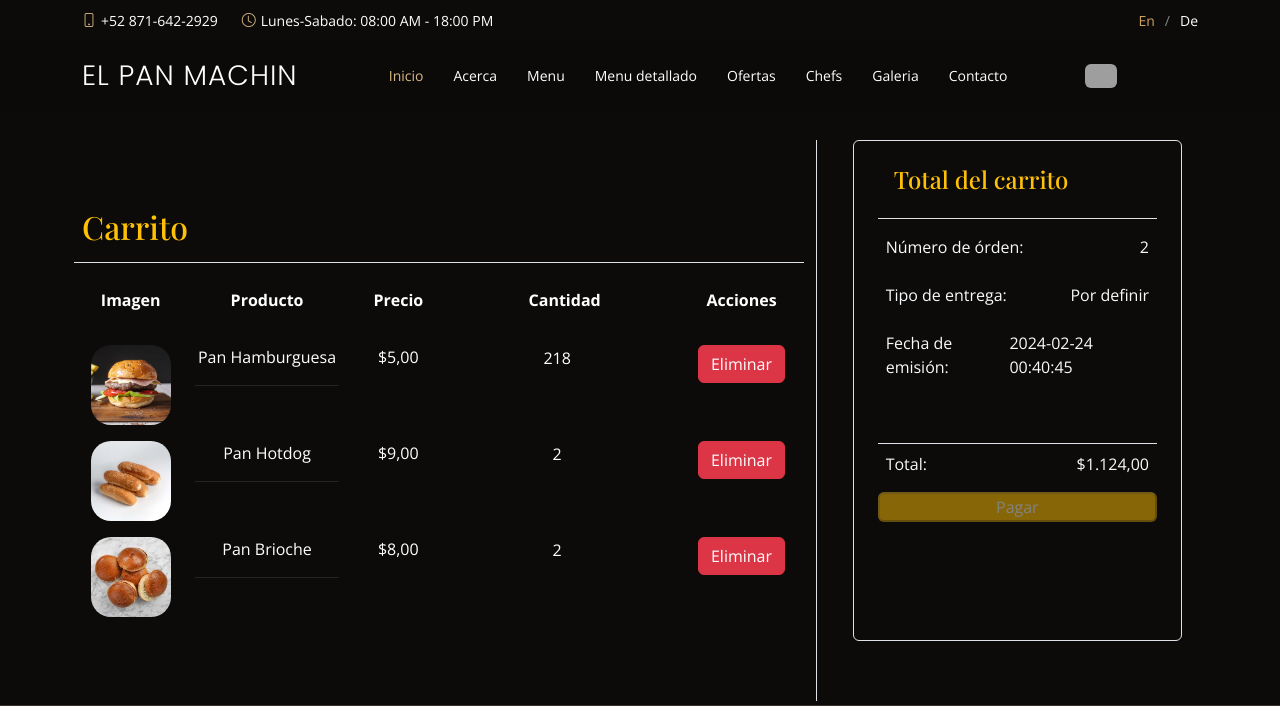
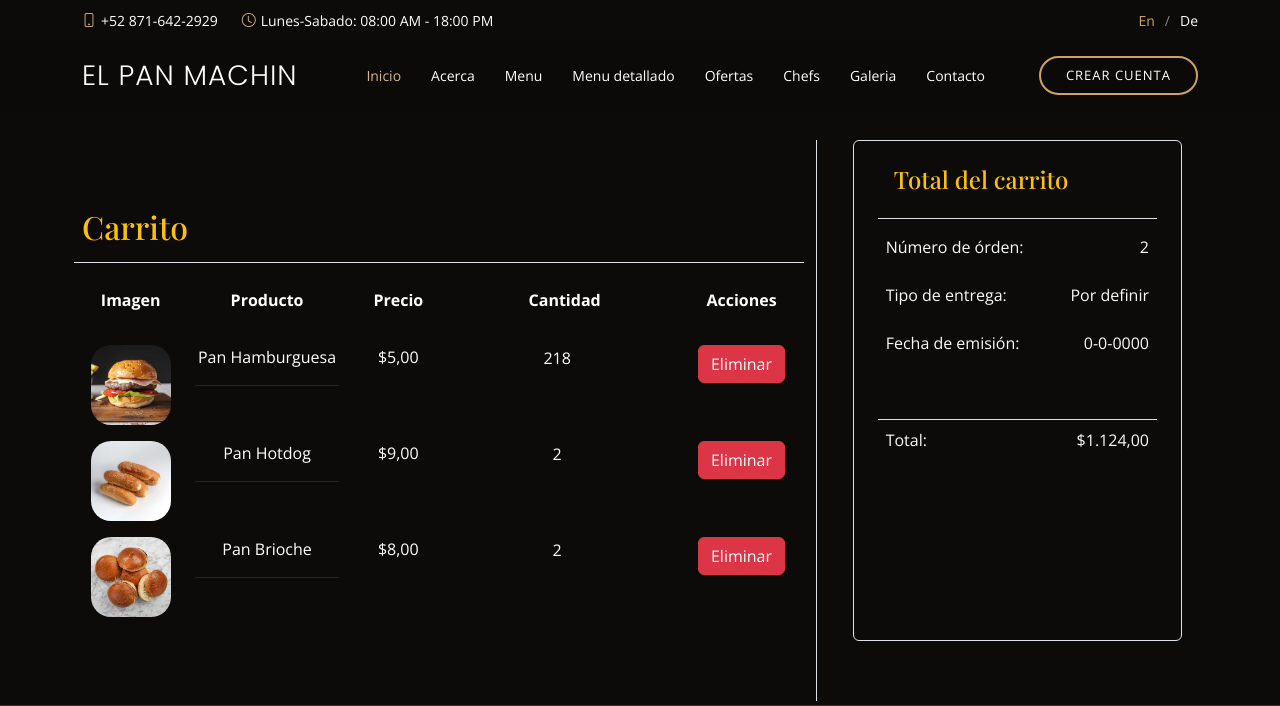
Before and after one commit to herbstluft/panaderia, a PHP site: page /panaderia/src/views/user/carrito.php in a window 1280 px wide. Shown: the top 706 px of the page. Run offline with PHP 8.4, Linux system fonts and the light colour scheme; a user stored in the database is signed in; data comes from the database, SQL or seed files in the repository; some web fonts are replaced; grey boxes are pictures that could not be loaded.

Commit message:
update carrito

```diff
--- /dev/null
+++ b/src/scripts/cart/actualizar_carrito.php
@@ -0,0 +1,67 @@
+<?php
+use MyApp\data\Database;
+
+require("../../../vendor/autoload.php");
+
+$db = new Database;
+
+session_start();
+
+$id_usuario = $_SESSION['id_usuario'];
+
+$sql_carrito = "SELECT detalle_orden.*, productos.*, ip.*
+                FROM detalle_orden
+                JOIN productos ON detalle_orden.id_producto = productos.id_producto
+                LEFT JOIN img_productos ip ON productos.id_producto = ip.id_producto
+                WHERE detalle_orden.id_usuario = '$id_usuario'";
+$carrito_all = $db->seleccionarDatos($sql_carrito);
+
+if (empty($carrito_all)) {
+    // Si el carrito está vacío, imprimir el mensaje correspondiente
+    $html = '
+    <div class="d-flex align-items-center gap-3 colspan-5" style="background:transparent;">
+                <img src="../../../assets/img/oops.png" alt="" style="background:transparent" width="72px">
+                <span style="background:transparent; color:white">No has agregado <br> nada a tu carrito</span>
+            </div>';
+    $totalHtml = ''; // Dejar el total vacío si no hay elementos en el carrito
+} else {
+    // Si el carrito no está vacío, generar el HTML para la tabla y el total
+    $html = '';
+    foreach ($carrito_all as $producto) {
+        $html .= '<tr data-id="' . $producto['id_producto'] . '">';
+        $html .= '<td style="background:transparent"><img style="width:80px; border-radius:20px; heigth:auto" src="/panaderia/assets/img/images_product/' . $producto['nombre_imagen'] . '" alt=""></td>';
+        $html .= '<td style="background:transparent; color:white">' . $producto['nom_producto'] . '<hr style="opacity:0.1; color:white"></td>';
+        $html .= '<td style="background:transparent; color:white">' . "$" . number_format($producto['precio'], 2, ',', '.') . '</td>';
+        $html .= '<td style="background:transparent; color:white"><input style="background:transparent;color:white; border:none; outline:none; text-align:center" type="number" value="' . $producto['cantidad'] . '"  min="1" required></td>';
+        $html .= '<td style="background:transparent; color:white"><button type="button" class="btn btn-danger">Eliminar</button></td>';
+        $html .= '</tr>';
+    }
+
+    $total = 0;
+    foreach ($carrito_all as $producto) {
+        $total += $producto['cantidad'] * $producto['precio'];
+        $num_orden = $producto['id_orden'];
+    }
+
+    $totalHtml = '<h4 class="card-title text-warning border-bottom ps-3 pb-4">Total del carrito</h4>';
+    $totalHtml .= '<div class="text-light d-flex justify-content-between my-2 p-2">';
+    $totalHtml .= '<span>Número de órden:</span>';
+    $totalHtml .= '<span>' . ((!empty($num_orden)) ?  $num_orden : '-') . '</span>';
+    $totalHtml .= '</div>';
+    $totalHtml .= '<div class="text-light d-flex justify-content-between my-2 p-2">';
+    $totalHtml .= '<span>Tipo de entrega:</span>';
+    $totalHtml .= '<span>' . ((!empty($tipo_entrega)) ? $tipo_entrega : 'Por definir') . '</span>';
+    $totalHtml .= '</div>';
+    $totalHtml .= '<div class="text-light d-flex justify-content-between my-2 p-2">';
+    $totalHtml .= '<span>Fecha de emisión:</span>';
+    $totalHtml .= '<span>' . ((!empty($fecha_emision)) ? $fecha_emision : '0-0-0000') . '</span>';
+    $totalHtml .= '</div>';
+    $totalHtml .= '<br>';
+    $totalHtml .= '<div class="text-light d-flex justify-content-between border-top my-2 p-2 mt-4">';
+    $totalHtml .= '<span>Total:</span>';
+    $totalHtml .= '<span> $' . ((!empty($total)) ? number_format($total, 2, ',', '.') : '$9.00') . '</span>';
+    $totalHtml .= '</div>';
+}
+
+echo json_encode(['carrito' => $html, 'total' => $totalHtml]);
+?>
--- a/src/views/user/carrito.php
+++ b/src/views/user/carrito.php
@@ -1,54 +1,31 @@
-<?php
-
-use MyApp\data\Database;
-
-require("../../../vendor/autoload.php");
-
-$db = new Database;
-
-session_start();
-
-$id_usuario = $_SESSION['id_usuario'];
-
-$sql_carrito = "SELECT detalle_orden.*, productos.*, ip.*
-                FROM detalle_orden
-                JOIN productos ON detalle_orden.id_producto = productos.id_producto
-                LEFT JOIN img_productos ip ON productos.id_producto = ip.id_producto
-                WHERE detalle_orden.id_usuario = '$id_usuario'";
-$carrito_all = $db->seleccionarDatos($sql_carrito);
-
-?>
-
 <!DOCTYPE html>
 <html lang="en">
 
 <head>
     <title>Carrito de compras</title>
-
     <meta charset="UTF-8">
     <meta name="viewport" content="width=device-width, initial-scale=1.0">
 
-
     <!-- Favicons -->
-    <link rel="icon" href="../../../assets/svg/shopping-cart.svg" type="image/x-icon">
-    <link href="../../../assets/img/apple-touch-icon.png" rel="apple-touch-icon">
+    <link href="/panaderia/assets/img/favicon.png" rel="icon">
+    <link href="/panaderia/assets/img/apple-touch-icon.png" rel="apple-touch-icon">
 
     <!-- Google Fonts -->
-    <link href="https://fonts.googleapis.com/css?family=Open+Sans:300,300i,400,400i,600,600i,700,700i|Playfair+Display:ital,wght@0,400;0,500;0,600;0,700;1,400;1,500;1,600;1,700|Poppins:300,300i,400,400i,500,500i,600,600i,700,700i" rel="stylesheet">
+    <link
+        href="https://fonts.googleapis.com/css?family=Open+Sans:300,300i,400,400i,600,600i,700,700i|Playfair+Display:ital,wght@0,400;0,500;0,600;0,700;1,400;1,500;1,600;1,700|Poppins:300,300i,400,400i,500,500i,600,600i,700,700i"
+        rel="stylesheet">
 
-    <link href="https://cdn.jsdelivr.net/npm/bootstrap@5.3.3/dist/css/bootstrap.min.css" rel="stylesheet" integrity="sha384-QWTKZyjpPEjISv5WaRU9OFeRpok6YctnYmDr5pNlyT2bRjXh0JMhjY6hW+ALEwIH" crossorigin="anonymous">
-    <script src="https://cdn.jsdelivr.net/npm/bootstrap@5.3.3/dist/js/bootstrap.bundle.min.js" integrity="sha384-YvpcrYf0tY3lHB60NNkmXc5s9fDVZLESaAA55NDzOxhy9GkcIdslK1eN7N6jIeHz" crossorigin="anonymous"></script>
     <!-- Vendor CSS Files -->
-    <link href="../../../assets/vendor/animate.css/animate.min.css" rel="stylesheet">
-    <link href="../../../assets/vendor/aos/aos.css" rel="stylesheet">
-    <link href="../../../assets/vendor/bootstrap/css/bootstrap.min.css" rel="stylesheet">
-    <link href="../../../assets/vendor/bootstrap-icons/bootstrap-icons.css" rel="stylesheet">
-    <link href="../../../assets/vendor/boxicons/css/boxicons.min.css" rel="stylesheet">
-    <link href="../../../assets/vendor/glightbox/css/glightbox.min.css" rel="stylesheet">
-    <link href="../../../assets/vendor/swiper/swiper-bundle.min.css" rel="stylesheet">
+    <link href="/panaderia/assets/vendor/animate.css/animate.min.css" rel="stylesheet">
+    <link href="/panaderia/assets/vendor/bootstrap/css/bootstrap.min.css" rel="stylesheet">
+    <link href="/panaderia/assets/vendor/bootstrap-icons/bootstrap-icons.css" rel="stylesheet">
+    <link href="/panaderia/assets/vendor/boxicons/css/boxicons.min.css" rel="stylesheet">
+    <link href="/panaderia/assets/vendor/glightbox/css/glightbox.min.css" rel="stylesheet">
+    <link href="/panaderia/assets/vendor/swiper/swiper-bundle.min.css" rel="stylesheet">
+    <script src="https://code.jquery.com/jquery-3.6.0.min.js"></script>
 
     <!-- Template Main CSS File -->
-    <link href="../../../assets/css/style.css" rel="stylesheet">
+    <link href="/panaderia/assets/css/style.css" rel="stylesheet">
 
     <style>
     .fixed-top {
@@ -58,16 +35,15 @@
     @media (min-width: 768px) {
         .border-md-end {
             border-right: 1px solid #dee2e6;
-                /* Puedes ajustar el color según tus necesidades */
         }
     }
     </style>
-
 
 </head>
 
 <body>
 
+    <audio id="notificationSound" src="/panaderia/assets/audio/notificacion.mp3"></audio>
 
     <?php include('../../../templates/navbar.php'); ?>
     <br>
@@ -79,93 +55,29 @@
                     <h2 class="text-warning p-2">Carrito</h2>
                 </div>
                 <div class="m-auto h-100 d-flex justify-content-center">
-                    <?php
 
-
-                    if (empty($carrito_all)) {
-                    ?>
-
-                        <div class="d-flex align-items-center gap-3" style="opacity: 30%;">
-                            <img src="../../../assets/img/oops.png" alt="" width="72px">
-                            <span>No has agregado <br> nada a tu carrito</span>
-                        </div>
-                    <?php
-                    } else {
-                    ?>
-                        <div class="table-responsive w-100" >
-                            <table class="table  text-center text-middle table-borderless" style="border-radius:20px; background: transparent;" >
-                                <thead >
+                    <div class="table-responsive w-100">
+                        <table id="carrito-table" class="table text-center text-middle table-borderless"
+                            style="border-radius:20px; background: transparent;">
+                            <thead>
                                 <tr>
                                     <th style="background:transparent; color:white; padding:25px">Imagen </th>
                                     <th style="background:transparent; color:white; padding:25px">Producto</th>
                                     <th style="background:transparent; color:white; padding:25px">Precio</th>
                                     <th style="background:transparent; color:white; padding:25px">Cantidad</th>
                                     <th style="background:transparent; color:white; padding:25px">Acciones</th>
-
                                 </tr>
                             </thead>
-                                <tbody>
-
-                                    <?php
-                                    foreach ($carrito_all as $producto) {
-                                    ?>
-                                        <tr>
-
-                                            <td style="background:transparent">  <img style="width:80px; border-radius:20px; heigth:auto"src="/panaderia/assets/img/images_product/<?php echo $producto['nombre_imagen'] ?>" alt="">  </td>
-                                            <td style="background:transparent; color:white"> <?php echo $producto['nom_producto'] ?> <hr style="opacity:0.1; color:white"> </td>
-                                            <td style="background:transparent; color:white"> <?php echo "$".number_format($producto['precio'], 2, ',', '.');   ?> </td>
-                                            <td style="background:transparent; color:white"> <input style="background:transparent;color:white; border:none; outline:none; text-align:center" type="number" value="<?php  echo $producto['cantidad'] ?>"  min="1" required>  </td>
-                                            <td style="background:transparent; color:white">  <button type="button" class="btn btn-danger">Eliminar</button> </td>
-
-                                        </tr>
-                                    <?php
-                                    }
-                                    ?>
-                                </tbody>
+                            <tbody></tbody>
                         </table>
                     </div>
-                    <?php
-                    }
-                    ?>
                 </div>
             </section>
+
             <section class="col-md-4 col-sm-12" style="margin-top:-60px">
                 <div class="h-100 card bg-transparent border p-2 ms-md-4">
-                    <div class="card-body">
-                        <h4 class="card-title text-warning border-bottom ps-3 pb-4">Total del carrito</h4>
-
-                        <?php
-                        $num_orden;
-                        $tipo_entrega;
-                        $fecha_emision;
-                        $total = 0;
-                        foreach ($carrito_all as $producto) {
-                            $num_orden = $producto['id_orden'];
-                            $tipo_entrega = $producto['tipo_entrega'];
-                            $fecha_emision = $producto['fecha'];
-                            $total += $producto['cantidad'] * $producto['precio'];
-                        }
-                        ?>
-                        <div class="text-light d-flex justify-content-between my-2 p-2">
-                            <span>Número de órden:</span>
-                            <span><?php echo $num_orden = (!empty($num_orden)) ?  $num_orden : '-'; ?></span>
-                        </div>
-                        <div class="text-light d-flex justify-content-between my-2 p-2">
-                            <span>Tipo de entrega:</span>
-                            <span> <?php echo $tipo_entrega = (!empty($tipo_entrega)) ? $tipo_entrega : 'Por definir'; ?> </span>
-                        </div>
-                        <div class="text-light d-flex justify-content-between my-2 p-2">
-                            <span>Fecha de emisión:</span>
-                            <span> <?php echo $fecha_emision = (!empty($fecha_emision)) ? $fecha_emision : '0-0-0000'; ?> </span>
-                        </div>
-                        <br>
-                        <div class="text-light d-flex justify-content-between border-top my-2 p-2 mt-4">
-                            <span>Total:</span>
-                            <span> $<?php echo (!empty($total)) ? number_format($total, 2, ',', '.') : '$9.00'; ?> </span>
-                        </div>
-                        <form action="">
-                            <button class="w-100 rounded-2 bg-warning text-light opacity-50" disabled style="cursor: pointer;">Pagar</button>
-                        </form>
+                    <div class="card-body" id="total-section">
+                        <!-- Aquí se cargará el contenido del total del carrito -->
                     </div>
                 </div>
             </section>
@@ -174,7 +86,187 @@
 
     <?php include('../../../templates/footer.php'); ?>
 
+    <!-- JavaScript Bundle with Popper -->
+    <script src="/panaderia/assets/vendor/bootstrap/js/bootstrap.bundle.min.js"></script>
+
+    <!-- Vendor JS Files -->
+    <script src="/panaderia/assets/vendor/aos/aos.js"></script>
+    <script src="/panaderia/assets/vendor/glightbox/js/glightbox.min.js"></script>
+    <script src="/panaderia/assets/vendor/swiper/swiper-bundle.min.js"></script>
+
+    <!-- Template Main JS File -->
+    <script src="/panaderia/assets/js/main.js"></script>
+
+    <script>
+    $(document).ready(function() {
+        var timer; // Variable para almacenar el temporizador
+
+        // Función para actualizar la cantidad del producto
+        function actualizarCantidad(id_producto, cantidad) {
+            $.ajax({
+                url: '../../scripts/cart/actualizar_cantidad.php', // Reemplaza 'actualizar_cantidad.php' con la ruta correcta
+                type: 'POST',
+                dataType: 'json',
+                data: {
+                    id_producto: id_producto,
+                    cantidad: cantidad
+                },
+                success: function(response) {
+                    if (response.success) {
+                        // Si la actualización fue exitosa, volver a cargar el carrito
+                        actualizarCarrito();
+                        // Obtener la hora actual
+                        var now = new Date();
+
+                        // Formatear la hora actual como "HH:MM"
+                        var hours = now.getHours();
+                        var minutes = now.getMinutes();
+                        var time = hours + ':' + (minutes < 10 ? '0' : '') + minutes;
+                        var audio = document.getElementById("notificationSound");
+
+                        // Mostrar un toast si la respuesta es exitosa
+                        var toast = `
+<div class="toast-container position-fixed bottom-0 end-0 p-3  start-50 translate-middle-x">
+<div id="liveToast" class="toast" role="alert" aria-live="assertive" aria-atomic="true" style="border-radius:20px">
+<div class="toast-header" style="border-radius:10px 10px 0px 0px;">
+<svg class="me-3" xmlns="http://www.w3.org/2000/svg" width="18" height="18" fill="#0fb856" class="bi bi-check-circle-fill" viewBox="0 0 16 16">
+<path d="M16 8A8 8 0 1 1 0 8a8 8 0 0 1 16 0m-3.97-3.03a.75.75 0 0 0-1.08.022L7.477 9.417 5.384 7.323a.75.75 0 0 0-1.06 1.06L6.97 11.03a.75.75 0 0 0 1.079-.02l3.992-4.99a.75.75 0 0 0-.01-1.05z"/>
+</svg>
+<strong class="me-auto">Notificacion</strong>
+<small>${time}</small>
+<button type="button" class="btn-close" data-bs-dismiss="toast" aria-label="Close"></button>
+</div>
+<div class="toast-body text-center" style="color:#545454">
+<p> La cantidad ha sido actualizada correctamente. </p>
+</div>
+</div>
+</div>`;
+                        $('body').append(toast); // Agregar el toast al cuerpo del documento
+                        $('.toast').toast('show'); // Mostrar el toast
+
+                        // Reproducir el sonido de notificación
+                        audio.play();
+                    } else {
+                        // Si hubo un error, mostrar un mensaje de error o tomar otra acción
+                        console.log(response.message);
+                    }
+                }
+            });
+        }
+        // Script para evitar que se ingrese 0 en el campo de cantidad al presionar "Enter"
+        $('#carrito-table').on('keypress', 'input[type="number"]', function(event) {
+            if (event.which === 13) { // Verificar si la tecla presionada es "Enter"
+                var cantidad = $(this).val();
+                if (cantidad <= 0) {
+                    $(this).css('color', 'red'); // Cambiar el color del texto a rojo
+                    if (!$(this).closest('tr').find('.error-message')
+                        .length) { // Verificar si no existe un mensaje de error previo
+                        $(this).after(
+                            '<br><span class="error-message" style="color: red;">La cantidad debe ser mayor a 0.</span>'
+                            ); // Mostrar mensaje de error solo si no hay uno previo
+                    }
+                } else {
+                    $(this).css('color', 'white'); // Restaurar el color del texto a blanco
+                    $(this).closest('tr').find('.error-message')
+                .remove(); // Eliminar mensaje de error si la cantidad es válida
+                    var id_producto = $(this).closest('tr').data('id');
+                    actualizarCantidad(id_producto,
+                    cantidad); // Llamar a la función para actualizar la cantidad
+                }
+            }
+        });
+
+        // Evento de inicio de escritura en el campo de cantidad
+        $('#carrito-table').on('focus', 'input[type="number"]', function() {
+            // Detener el temporizador de actualización
+            clearInterval(timer);
+        });
+
+        // Evento de fin de escritura en el campo de cantidad
+        $('#carrito-table').on('blur', 'input[type="number"]', function() {
+            // Reanudar el temporizador de actualización después de 5 segundos
+            timer = setInterval(actualizarCarrito, 5000);
+        });
+
+        // Función para eliminar un producto del carrito
+        function eliminarProducto(id_producto) {
+            $.ajax({
+                url: '../../scripts/cart/eliminar_producto.php', // Reemplaza 'eliminar_producto.php' con la ruta correcta
+                type: 'POST',
+                dataType: 'json',
+                data: {
+                    id_producto: id_producto
+                },
+                success: function(response) {
+                    if (response.success) {
+                        // Si la eliminación fue exitosa, volver a cargar el carrito
+                        actualizarCarrito();
+                        var audio = document.getElementById("notificationSound");
+                        // Obtener la hora actual
+                        var now = new Date();
+
+                        // Formatear la hora actual como "HH:MM"
+                        var hours = now.getHours();
+                        var minutes = now.getMinutes();
+                        var time = hours + ':' + (minutes < 10 ? '0' : '') + minutes;
+
+                        // Mostrar un toast si la respuesta es exitosa
+                        var toast = `
+<div class="toast-container position-fixed bottom-0 end-0 p-3  start-50 translate-middle-x">
+<div id="liveToast" class="toast" role="alert" aria-live="assertive" aria-atomic="true" style="border-radius:20px">
+<div class="toast-header" style="border-radius:10px 10px 0px 0px;">
+<svg class="me-3" xmlns="http://www.w3.org/2000/svg" width="18" height="18" fill="#0fb856" class="bi bi-check-circle-fill" viewBox="0 0 16 16">
+<path d="M16 8A8 8 0 1 1 0 8a8 8 0 0 1 16 0m-3.97-3.03a.75.75 0 0 0-1.08.022L7.477 9.417 5.384 7.323a.75.75 0 0 0-1.06 1.06L6.97 11.03a.75.75 0 0 0 1.079-.02l3.992-4.99a.75.75 0 0 0-.01-1.05z"/>
+</svg>
+<strong class="me-auto">Notificacion</strong>
+<small>${time}</small>
+<button type="button" class="btn-close" data-bs-dismiss="toast" aria-label="Close"></button>
+</div>
+<div class="toast-body text-center" style="color:#545454">
+Producto elimando correctamente.
+</div>
+</div>
+</div>`;
+                        $('body').append(toast); // Agregar el toast al cuerpo del documento
+                        $('.toast').toast('show'); // Mostrar el toast
+
+                        // Reproducir el sonido de notificación
+                        audio.play();
+                    } else {
+                        // Si hubo un error, mostrar un mensaje de error o tomar otra acción
+                        console.log(response.message);
+                    }
+                }
+            });
+        }
+
+        // Evento de clic en el botón de eliminar
+        $('#carrito-table').on('click', 'button.btn-danger', function() {
+            var id_producto = $(this).closest('tr').data('id');
+            eliminarProducto(id_producto);
+        });
+
+        // Función para actualizar el carrito
+        function actualizarCarrito() {
+            $.ajax({
+                url: '../../scripts/cart/actualizar_carrito.php',
+                type: 'GET',
+                dataType: 'json',
+                success: function(data) {
+                    $('#carrito-table tbody').html(data.carrito);
+                    $('#total-section').html(data.total);
+                }
+            });
+        }
+
+        // Actualizar el carrito inicialmente
+        actualizarCarrito();
+
+        // Iniciar el temporizador de actualización del carrito cada 5 segundos
+        timer = setInterval(actualizarCarrito, 5000);
+    });
+    </script>
+
 </body>
 
-
 </html>
--- a/templates/navbar.php
+++ b/templates/navbar.php
@@ -85,7 +85,13 @@
               <button type="button" style="background:none" class="btn position-relative">
 
                 <span class="position-absolute top-0 start-100 translate-middle badge rounded-pill bg-danger">
-                  99+
+                  <?php
+$sql="SELECT count(detalle_orden.id_do) as 'cantidad_productos' from orden INNER JOIN detalle_orden on detalle_orden.id_orden = orden.id_orden";
+$s = $db->seleccionarDatos($sql);
+foreach ($s as $s)
+
+echo $s['cantidad_productos']. '+';
+                  ?>
                   <span class="visually-hidden">unread messages</span>
                 </span>
               </button>
```
Also changed, not shown: src/scripts/cart/actualizar_cantidad.php (added, +33 -0 lines), src/scripts/cart/eliminar_producto.php (added, +32 -0 lines), 3 other files. Lines whose indentation alone changed are shown as unchanged.
